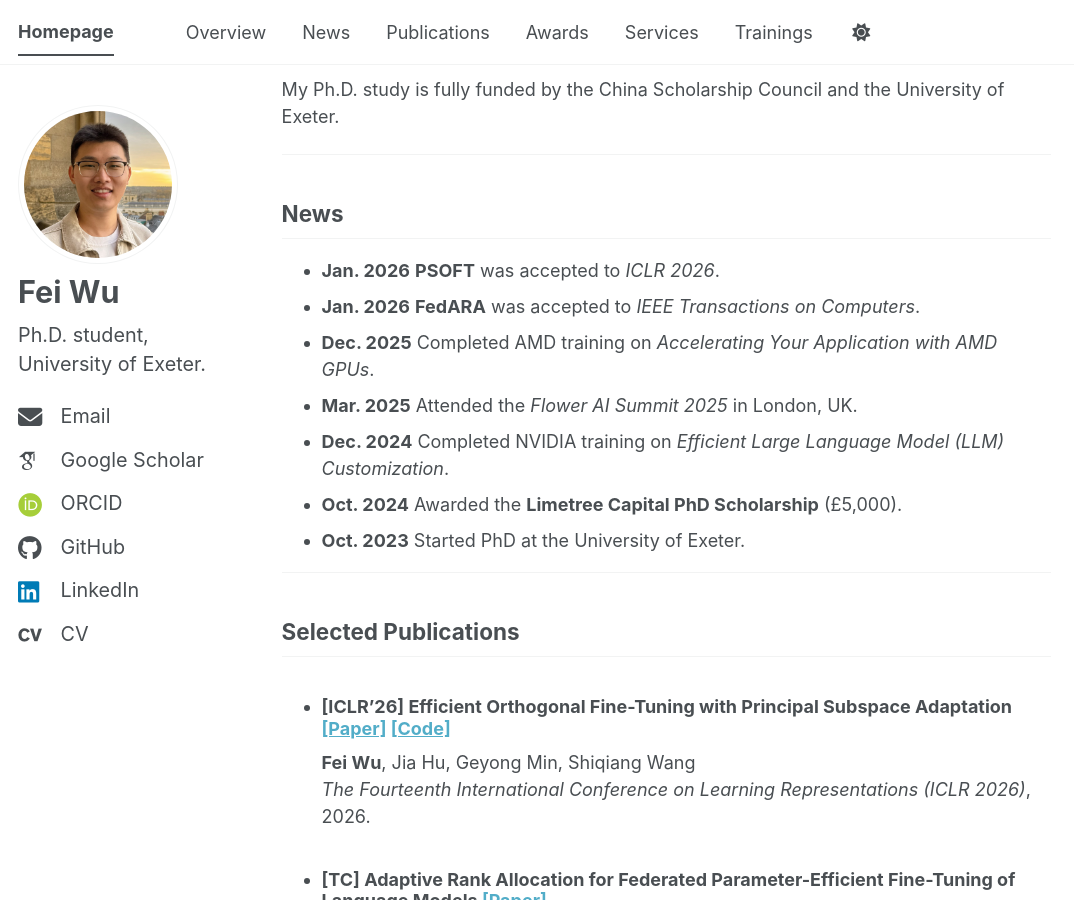
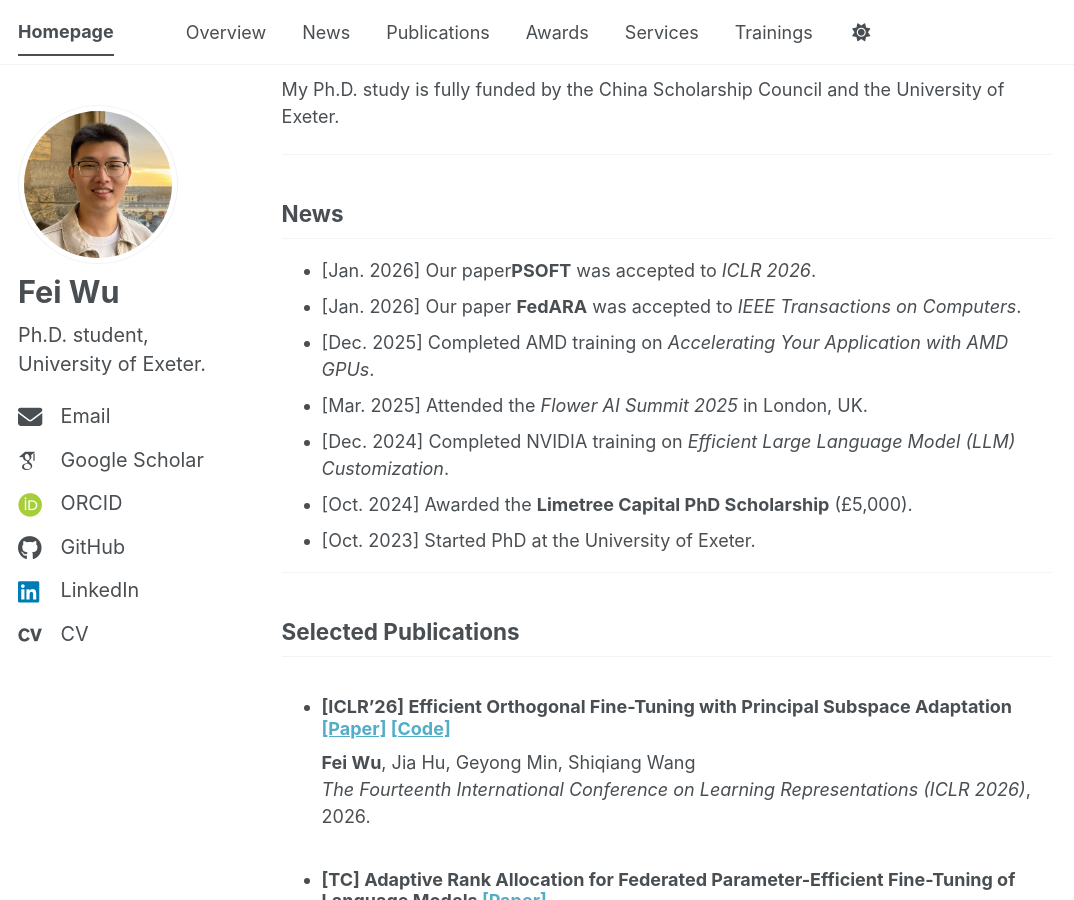
Before and after one commit to fei407/fei407.github.io, a Jekyll site: the page built from _pages/about.md, in a window 1280 px wide and 900 px high, scrolled down 398 px. Shown: the whole window, without its empty margins (0-1074 px from the left). Built offline with Jekyll 4.4.1, drawn with Linux system fonts in a browser that asks for light colours; some web fonts are replaced; a script bundle is joined from its source files by our own code; library files that are not in the unit come from our copies.

Commit message:
update info

```diff
--- a/_pages/about.md
+++ b/_pages/about.md
@@ -21,13 +21,13 @@ My Ph.D. study is fully funded by the China Scholarship Council and the Universi
 
 
 ## News
-- **Jan. 2026** **PSOFT** was accepted to *ICLR 2026*.
-- **Jan. 2026** **FedARA** was accepted to *IEEE Transactions on Computers*.
-- **Dec. 2025** Completed AMD training on *Accelerating Your Application with AMD GPUs*.
-- **Mar. 2025** Attended the *Flower AI Summit 2025* in London, UK.
-- **Dec. 2024** Completed NVIDIA training on *Efficient Large Language Model (LLM) Customization*.
-- **Oct. 2024** Awarded the **Limetree Capital PhD Scholarship** (£5,000).
-- **Oct. 2023** Started PhD at the University of Exeter.
+- [Jan. 2026] Our paper**PSOFT** was accepted to *ICLR 2026*.
+- [Jan. 2026] Our paper **FedARA** was accepted to *IEEE Transactions on Computers*.
+- [Dec. 2025] Completed AMD training on *Accelerating Your Application with AMD GPUs*.
+- [Mar. 2025] Attended the *Flower AI Summit 2025* in London, UK.
+- [Dec. 2024] Completed NVIDIA training on *Efficient Large Language Model (LLM) Customization*.
+- [Oct. 2024] Awarded the **Limetree Capital PhD Scholarship** (£5,000).
+- [Oct. 2023] Started PhD at the University of Exeter.
 
 ---
 
```
